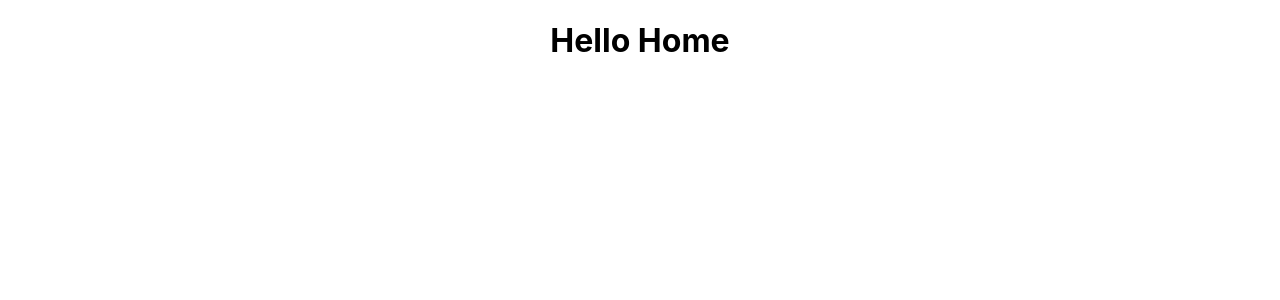
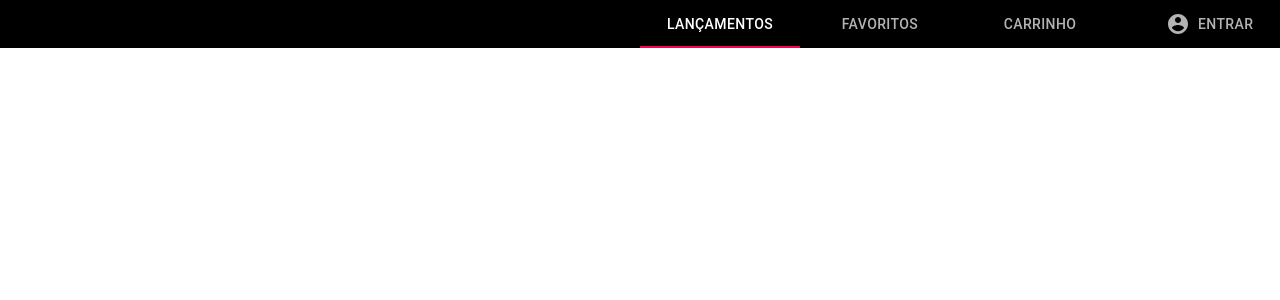
Before and after one commit to phlc/software_engineering_project, a React (Create React App) app in the folder frontend/: page / in a window 1280 px wide. Shown: the top 300 px of the page. Built offline with nearby package versions, Linux system fonts and the light colour scheme.

Commit message:
feat: add the Menu Component

```diff
--- /dev/null
+++ b/frontend/src/Components/Menu/Menu.css
@@ -0,0 +1,20 @@
+.menu-container {
+    background-color: black;
+    color: white;
+    display: flex;
+    justify-content: end;
+    padding: 0px;
+}
+
+.menu-container div {
+    width: 50%;
+    margin: 0px;
+}
+
+.login-tab {
+    display: flex;
+}
+
+.login-tab span {
+    margin-left: 8px;
+}
--- /dev/null
+++ b/frontend/src/Components/Menu/Menu.tsx
@@ -0,0 +1,24 @@
+import {Tabs, Tab} from '@material-ui/core'
+import AccountCircleSharpIcon from '@material-ui/icons/AccountCircleSharp'
+import { useCallback, useState } from 'react'
+
+import './Menu.css'
+
+export const Menu = () => {
+    const [pageSelected, setTableSected] = useState(0)
+
+    const handleChange = useCallback((e: React.ChangeEvent<{}>, newValue: number) => {
+        setTableSected(newValue)
+    },[])
+
+    return(
+        <div className="menu-container">
+            <Tabs value={pageSelected} onChange={handleChange}>
+                <Tab label="Lançamentos"/>
+                <Tab label="Favoritos"/>
+                <Tab label="Carrinho"/>
+                <Tab label={<div className='login-tab'><AccountCircleSharpIcon/><span>Entrar</span></div>} />
+            </Tabs>
+        </div>
+    )
+}
--- a/frontend/src/Pages/Home/Home.tsx
+++ b/frontend/src/Pages/Home/Home.tsx
@@ -1,3 +1,5 @@
+import { Menu } from "../../Components/Menu/Menu"
+
 export const Home = () => {
-    return (<h1>Hello Home</h1>)
+    return (<Menu/>)
 }
```
Also changed, not shown: frontend/src/Pages/Home/Home.css (added).
